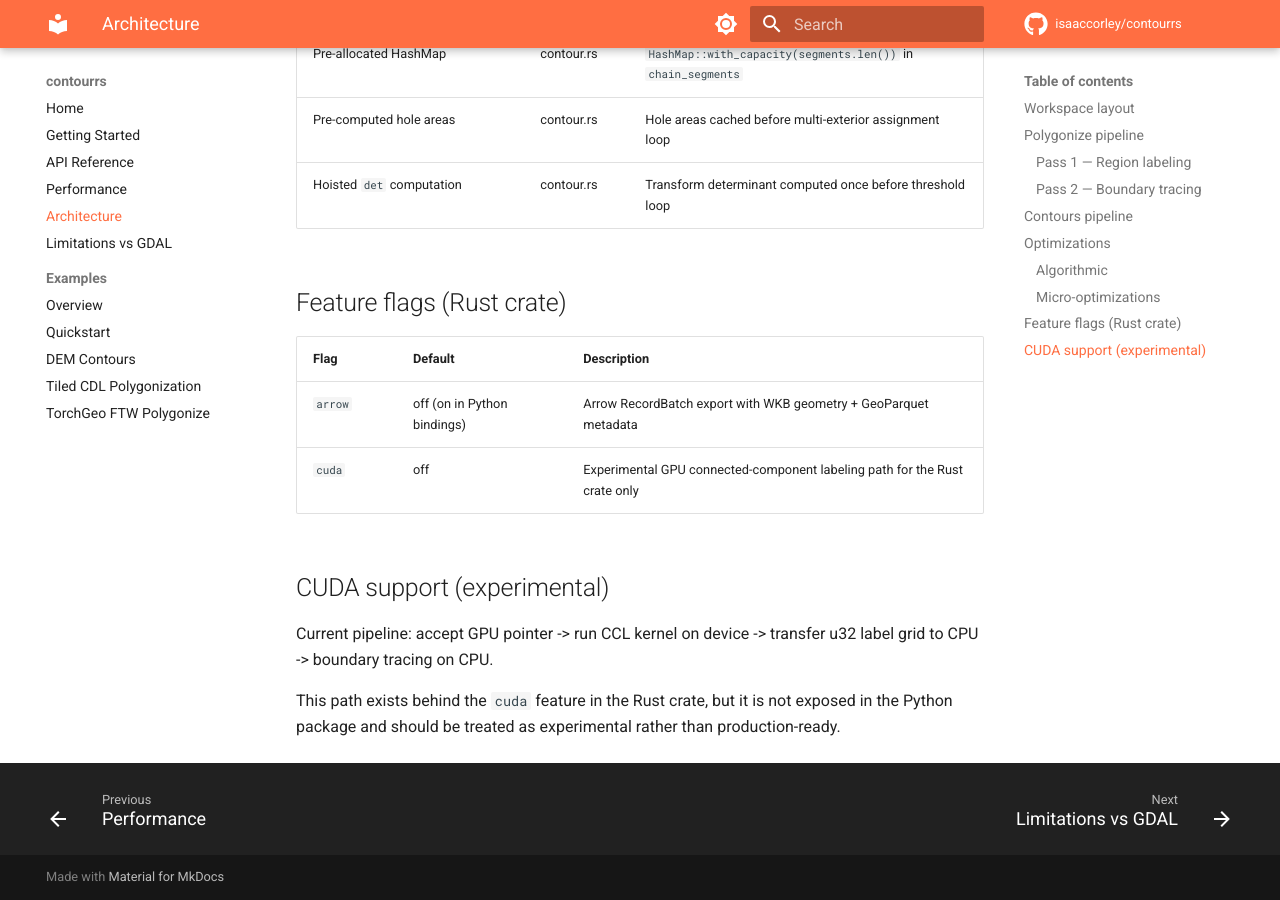
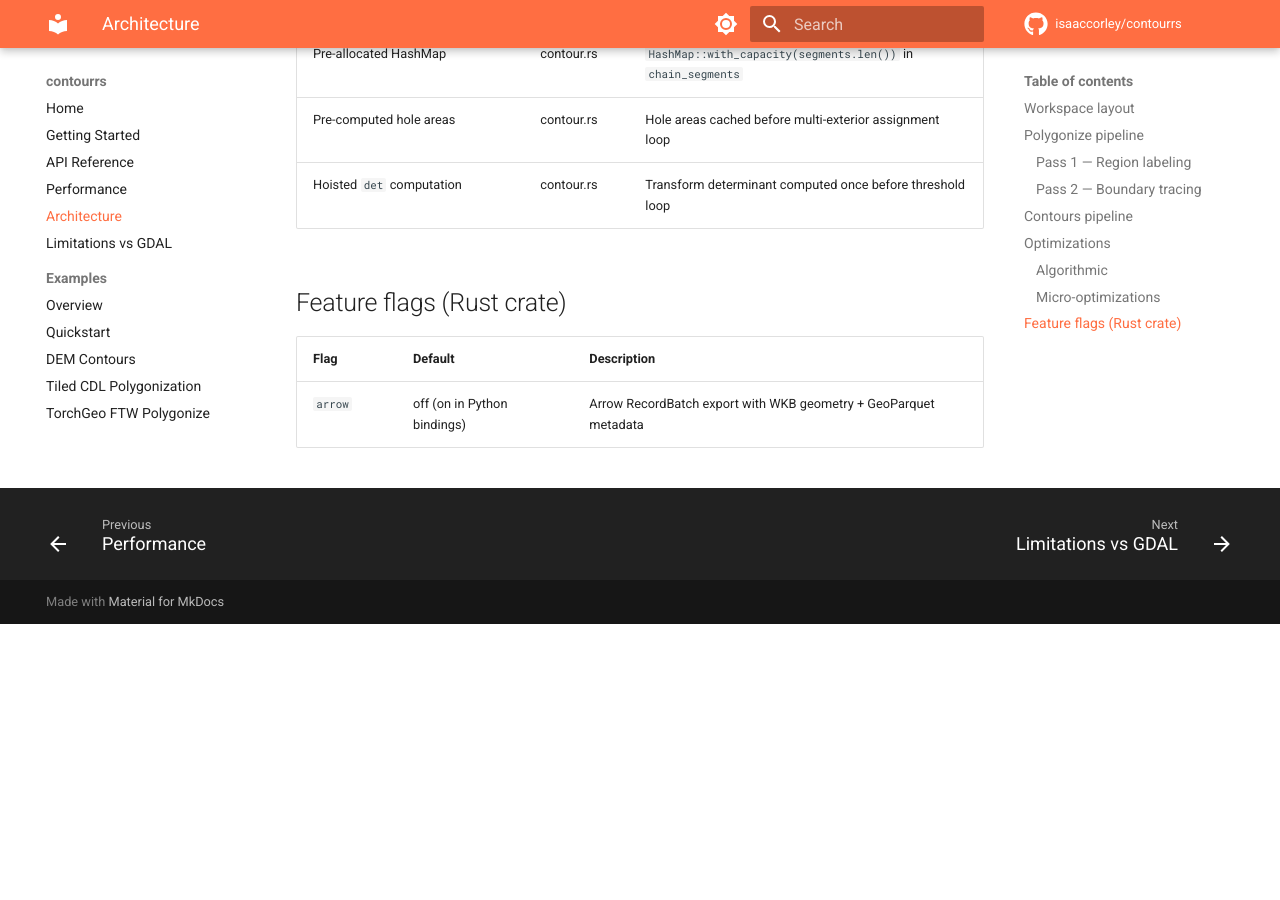
Before and after one commit to isaaccorley/contourrs, an MkDocs documentation site: the page built from docs/architecture.md, in a window 1280 px wide and 900 px high, scrolled down 1826 px. Built offline with MkDocs 1.6.1 and Material for MkDocs 9.7.7, drawn with Linux system fonts in a browser that asks for light colours; comment, search, counter and statistics services are not loaded; after the commit the page ends 2450 px from its top, so only the background shows below that.

Commit message:
docs: remove unsupported CUDA claim

```diff
--- a/docs/architecture.md
+++ b/docs/architecture.md
@@ -57,10 +57,3 @@ Two-isoline marching squares decomposition:
 | Flag | Default | Description |
 |---|---|---|
 | `arrow` | off (on in Python bindings) | Arrow RecordBatch export with WKB geometry + GeoParquet metadata |
-| `cuda` | off | Experimental GPU connected-component labeling path for the Rust crate only |
-
-## CUDA support (experimental)
-
-Current pipeline: accept GPU pointer -> run CCL kernel on device -> transfer u32 label grid to CPU -> boundary tracing on CPU.
-
-This path exists behind the `cuda` feature in the Rust crate, but it is not exposed in the Python package and should be treated as experimental rather than production-ready.
```
